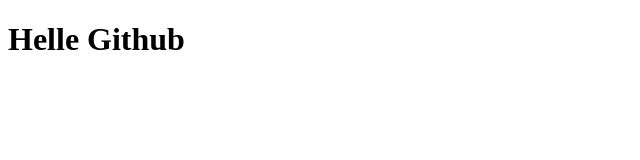
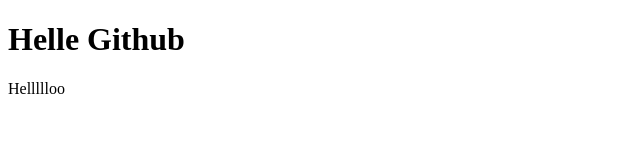
Before and after one commit to Krymengchhorng/Demo_Test, a plain HTML site: page index.html in a window 1280 px wide. Shown: the full height of the page, 0-640 px from the left. Drawn offline with Linux system fonts and the light colour scheme.

Commit message:
Update index.html

```diff
--- a/index.html
+++ b/index.html
@@ -7,5 +7,7 @@
 </head>
 <body>
     <h1>Helle Github</h1>
+    <p>Hellllloo
+    </p>
 </body>
 </html>
```
